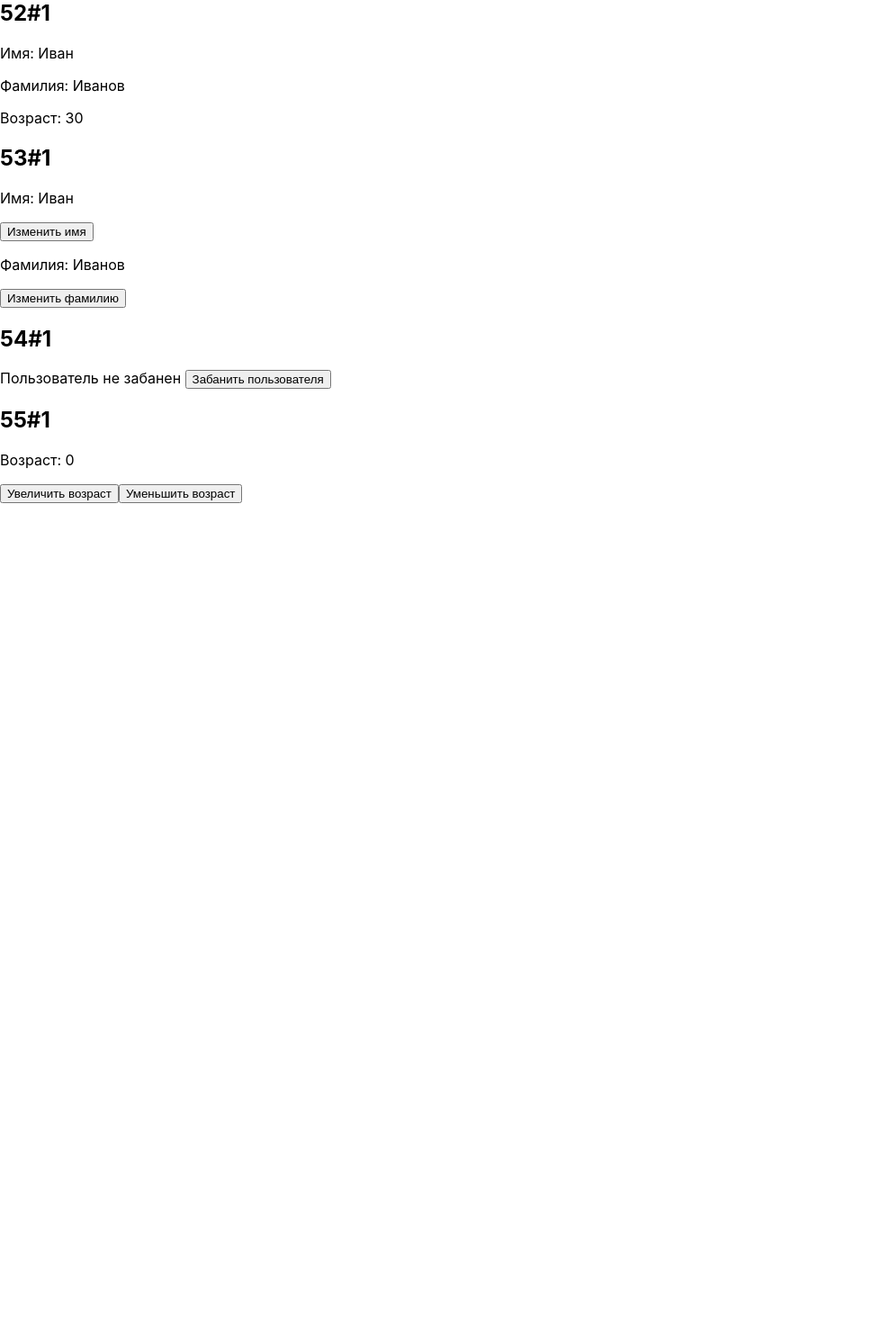
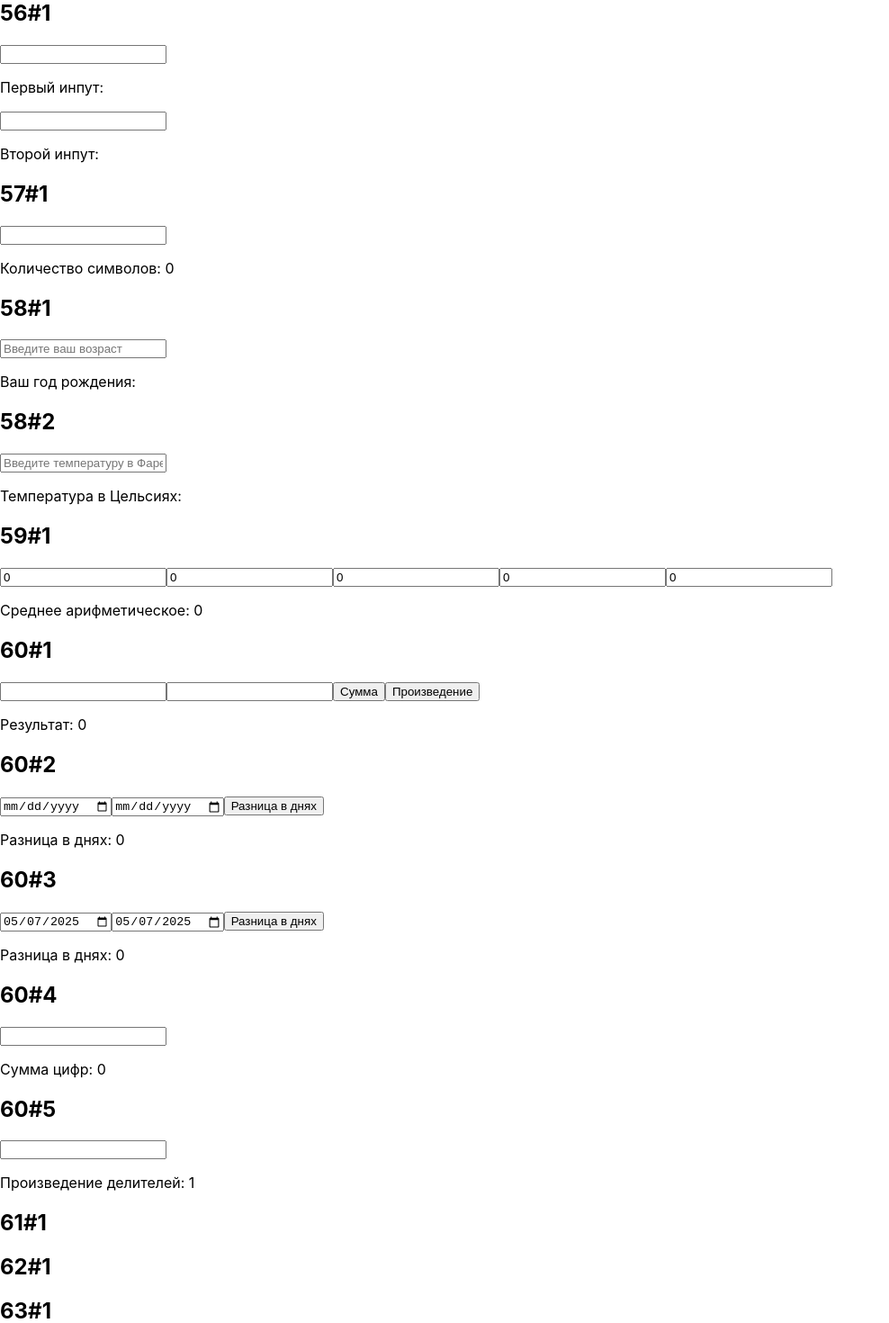
Before and after one commit to Sumr4kk/react, a React (Create React App) app in the folder my-app/: page / in a window 1280 px wide. Shown: the part 20-1490 px from the top of the page at 90% size, without its empty margins (0-988 px from the left). Before the commit the page ends 800 px from the top, so only its background shows below. Built offline with nearby package versions, Linux system fonts and the light colour scheme.

Commit message:
56-60 задачи

```diff
--- a/my-app/src/App.js
+++ b/my-app/src/App.js
@@ -1,46 +1,180 @@
 import React, { useState } from 'react';
 
 function App() {
-  //52
-  const [firstName, setFirstName] = useState('Иван');
-  const [lastName, setLastName] = useState('Иванов');
-  const [age, setAge] = useState(30);
-//53
-  const [firstName1, setFirstName1] = useState('Иван');
-  const [lastName1, setLastName1] = useState('Иванов');
+  //56
+  const [value1, setValue1] = useState('');
+  const [value2, setValue2] = useState('');
 
-//54
+//57
+const [inputValue, setInputValue] = useState('');
 
-const [isBanned, setIsBanned] = useState(false);
+  function handleChange(event) {
+    setInputValue(event.target.value);
+  }
+//58
+const [age, setAge] = useState('');
 
-//55
-const [age1, setAge1] = useState(0);
+function handleChange1(event) {
+  setAge(event.target.value);
+}
+const currentYear = new Date().getFullYear();
+const birthYear = age ? currentYear - age : '';
+
+//59
+const [fahrenheit, setFahrenheit] = useState('');
+
+  function handleChange2(event) {
+    setFahrenheit(event.target.value);
+  }
+
+  const celsius = fahrenheit ? (fahrenheit - 32) * 5 / 9 : '';
+
+
+const [values, setValues] = useState(Array(5).fill(0));
+
+function handleChange3(index, event) {
+  const newValues = [...values];
+  newValues[index] = +event.target.value;
+  setValues(newValues);
+}
+
+const average = values.reduce((a, b) => a + b, 0) / values.length;
+
+//60
+ // Задача 1
+ const [value11, setValue11] = useState(0);
+ const [value22, setValue22] = useState(0);
+ const [result, setResult] = useState(0);
+
+ const handleSum = () => {
+   setResult(Number(value1) + Number(value2));
+ };
+
+ const handleProduct = () => {
+   setResult(Number(value1) * Number(value2));
+ };
+
+ // Задача 2
+ const [date1, setDate1] = useState('');
+ const [date2, setDate2] = useState('');
+ const [dateDifference, setDateDifference] = useState(0);
+
+ const handleDateDifference = () => {
+   const diffTime = Math.abs(new Date(date2) - new Date(date1));
+   const diffDays = Math.ceil(diffTime / (1000 * 60 * 60 * 24));
+   setDateDifference(diffDays);
+ };
+
+ // Задача 3
+ const currentDate = new Date().toISOString().split('T')[0];
+ const [dateWithDefault1, setDateWithDefault1] = useState(currentDate);
+ const [dateWithDefault2, setDateWithDefault2] = useState(currentDate);
+
+ // Задача 4
+ const [numberInput, setNumberInput] = useState('');
+ const [sumOfDigits, setSumOfDigits] = useState(0);
+
+ const handleBlurSum = () => {
+   const sum = numberInput.split('').reduce((acc, digit) => acc + Number(digit), 0);
+   setSumOfDigits(sum);
+ };
+
+ // Задача 5
+ const [divisorInput, setDivisorInput] = useState('');
+ const [productOfDivisors, setProductOfDivisors] = useState(1);
+
+ const handleBlurProduct = () => {
+   const num = Number(divisorInput);
+   let product = 1;
+   for (let i = 1; i <= num; i++) {
+     if (num % i === 0) {
+       product *= i;
+     }
+   }
+   setProductOfDivisors(product);
+ };
+
+
+
 
   return (
 
     <div>
-      <h2>52#1</h2>
-      <p>Имя: <span>{firstName}</span></p>
-      <p>Фамилия: <span>{lastName}</span></p>
-      <p>Возраст: <span>{age}</span></p>
 
-    <h2>53#1</h2>
-    <p>Имя: <span>{firstName1}</span></p>
-      <button onClick={() => setFirstName1('Петр')}>Изменить имя</button>
 
-      <p>Фамилия: <span>{lastName1}</span></p>
-      <button onClick={() => setLastName1('Петров')}>Изменить фамилию</button>
-    <h2>54#1</h2>
-    <span>{isBanned ? 'Пользователь забанен ' : 'Пользователь не забанен '}</span>
-      {isBanned ? (
-        <button onClick={() => setIsBanned(false)}>Разбанить пользователя</button>
-      ) : (
-        <button onClick={() => setIsBanned(true)}>Забанить пользователя </button>
-      )}
-    <h2>55#1</h2>
-    <p>Возраст: {age1}</p>
-      <button onClick={() => setAge1(age1 + 1)}>Увеличить возраст</button>
-      <button onClick={() => setAge1(age1 - 1)}>Уменьшить возраст</button>
+
+<h2>56#1</h2>
+<input
+        value={value1}
+        onChange={event => setValue1(event.target.value)}
+      />
+      <p>Первый инпут: {value1}</p>
+
+      <input
+        value={value2}
+        onChange={event => setValue2(event.target.value)}
+      />
+      <p>Второй инпут: {value2}</p>
+
+<h2>57#1</h2>
+<input value={inputValue} onChange={handleChange} />
+<p>Количество символов: {inputValue.length}</p>
+
+<h2>58#1</h2>
+<input value={age} onChange={handleChange1} placeholder="Введите ваш возраст" />
+<p>Ваш год рождения: {birthYear}</p>
+<h2>58#2</h2>
+<input value={fahrenheit} onChange={handleChange2} placeholder="Введите температуру в Фаренгейтах" />
+<p>Температура в Цельсиях: {celsius}</p>
+
+<h2>59#1</h2>
+{values.map((value, index) => (
+        <input
+          key={index}
+          value={value}
+          onChange={(event) => handleChange3(index, event)}
+        />
+      ))}
+      <p>Среднее арифметическое: {average}</p>
+
+
+<h2>60#1</h2>
+      <input value={value1} onChange={e => setValue1(e.target.value)} />
+      <input value={value2} onChange={e => setValue2(e.target.value)} />
+      <button onClick={handleSum}>Сумма</button>
+      <button onClick={handleProduct}>Произведение</button>
+      <p>Результат: {result}</p>
+
+      <h2>60#2</h2>
+      <input value={date1} onChange={e => setDate1(e.target.value)} type="date" />
+      <input value={date2} onChange={e => setDate2(e.target.value)} type="date" />
+      <button onClick={handleDateDifference}>Разница в днях</button>
+      <p>Разница в днях: {dateDifference}</p>
+
+      <h2>60#3</h2>
+      <input value={dateWithDefault1} onChange={e => setDateWithDefault1(e.target.value)} type="date" />
+      <input value={dateWithDefault2} onChange={e => setDateWithDefault2(e.target.value)} type="date" />
+      <button onClick={handleDateDifference}>Разница в днях</button>
+      <p>Разница в днях: {dateDifference}</p>
+
+      <h2>60#4</h2>
+      <input value={numberInput} onBlur={handleBlurSum} onChange={e => setNumberInput(e.target.value)} />
+      <p>Сумма цифр: {sumOfDigits}</p>
+
+      <h2>60#5</h2>
+      <input value={divisorInput} onBlur={handleBlurProduct} onChange={e => setDivisorInput(e.target.value)} />
+      <p>Произведение делителей: {productOfDivisors}</p>
+<h2>61#1</h2>
+
+<h2>62#1</h2>
+
+<h2>63#1</h2>
+
+<h2>64#1</h2>
+
+<h2>65#1</h2>
+
+
     </div>
 
 
```
